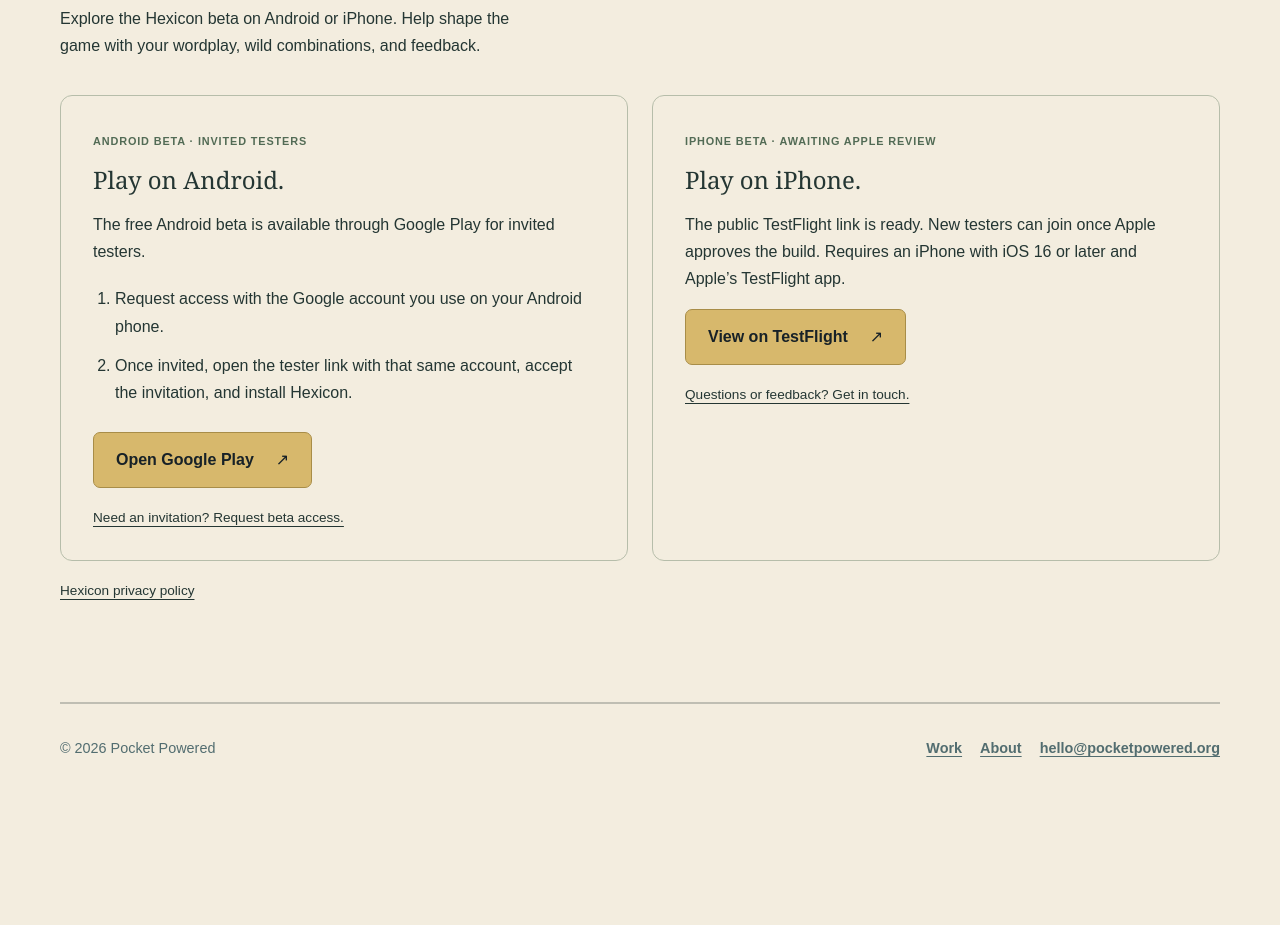
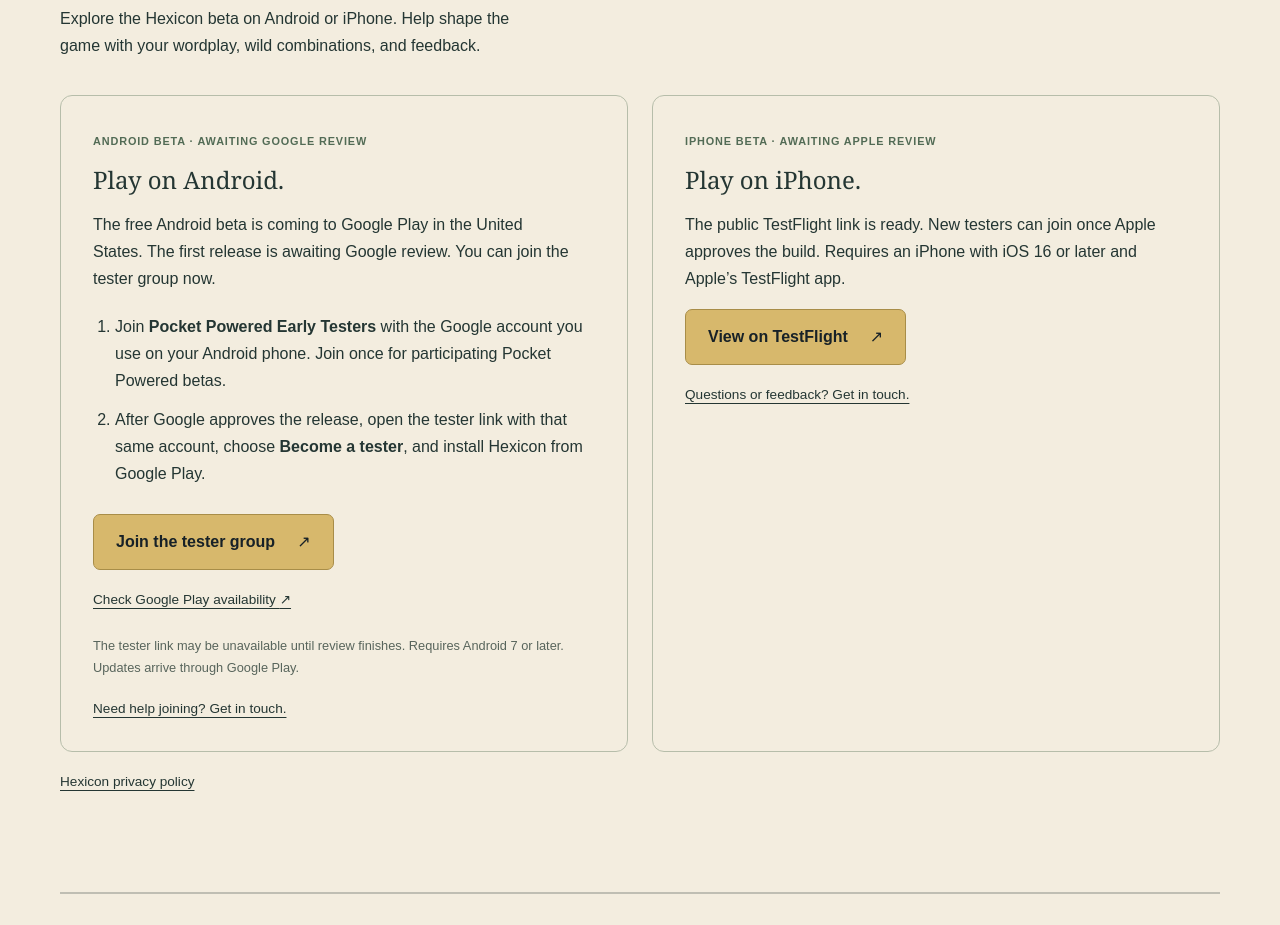
Before and after one commit to wongislandd/pocketpowered.org, an Astro site: page /hexicon in a window 1280 px wide. Shown: the part 2540-3465 px from the top of the page. Before the commit the page ends 3333 px from the top, so only its background shows below. Built offline with nearby package versions, Linux system fonts and the light colour scheme; Astro itself is replaced by a stand-in of ours.

Commit message:
Add shared tester group enrollment for Hexicon Android beta

```diff
--- a/src/pages/hexicon/index.astro
+++ b/src/pages/hexicon/index.astro
@@ -38,15 +38,17 @@ const screenshots = [
       <div class="hx-beta-intro"><p class="hx-eyebrow">THE NEXT CHAPTER</p><h2 id="beta-title">Put a little magic<br /><em>in your pocket.</em></h2><p>Explore the Hexicon beta on Android or iPhone. Help shape the game with your wordplay, wild combinations, and feedback.</p></div>
       <div class="hx-beta-platforms">
         <article class="hx-beta-details" aria-labelledby="android-beta-title">
-          <span class="hx-status">ANDROID BETA · INVITED TESTERS</span>
+          <span class="hx-status">ANDROID BETA · AWAITING GOOGLE REVIEW</span>
           <h3 id="android-beta-title">Play on Android.</h3>
-          <p>The free Android beta is available through Google Play for invited testers.</p>
+          <p>The free Android beta is coming to Google Play in the United States. The first release is awaiting Google review. You can join the tester group now.</p>
           <ol class="hx-beta-steps">
-            <li>Request access with the Google account you use on your Android phone.</li>
-            <li>Once invited, open the tester link with that same account, accept the invitation, and install Hexicon.</li>
+            <li>Join <strong>Pocket Powered Early Testers</strong> with the Google account you use on your Android phone. Join once for participating Pocket Powered betas.</li>
+            <li>After Google approves the release, open the tester link with that same account, choose <strong>Become a tester</strong>, and install Hexicon from Google Play.</li>
           </ol>
-          <a class="hx-button" href="/hexicon/go/android" target="_blank" rel="noopener">Open Google Play <span aria-hidden="true">↗</span></a>
-          <a class="hx-support" href="mailto:hello@pocketpowered.org?subject=Hexicon%20Android%20beta">Need an invitation? Request beta access.</a>
+          <a class="hx-button" href="/hexicon/go/android-group" target="_blank" rel="noopener">Join the tester group <span aria-hidden="true">↗</span></a>
+          <a class="hx-support" href="/hexicon/go/android" target="_blank" rel="noopener">Check Google Play availability <span aria-hidden="true">↗</span></a>
+          <p class="hx-note">The tester link may be unavailable until review finishes. Requires Android 7 or later. Updates arrive through Google Play.</p>
+          <a class="hx-support" href="mailto:hello@pocketpowered.org?subject=Hexicon%20Android%20beta">Need help joining? Get in touch.</a>
         </article>
         <article class="hx-beta-details" aria-labelledby="ios-beta-title">
           <span class="hx-status">IPHONE BETA · AWAITING APPLE REVIEW</span>
```
Also changed, not shown: README.md, 1 other file.
